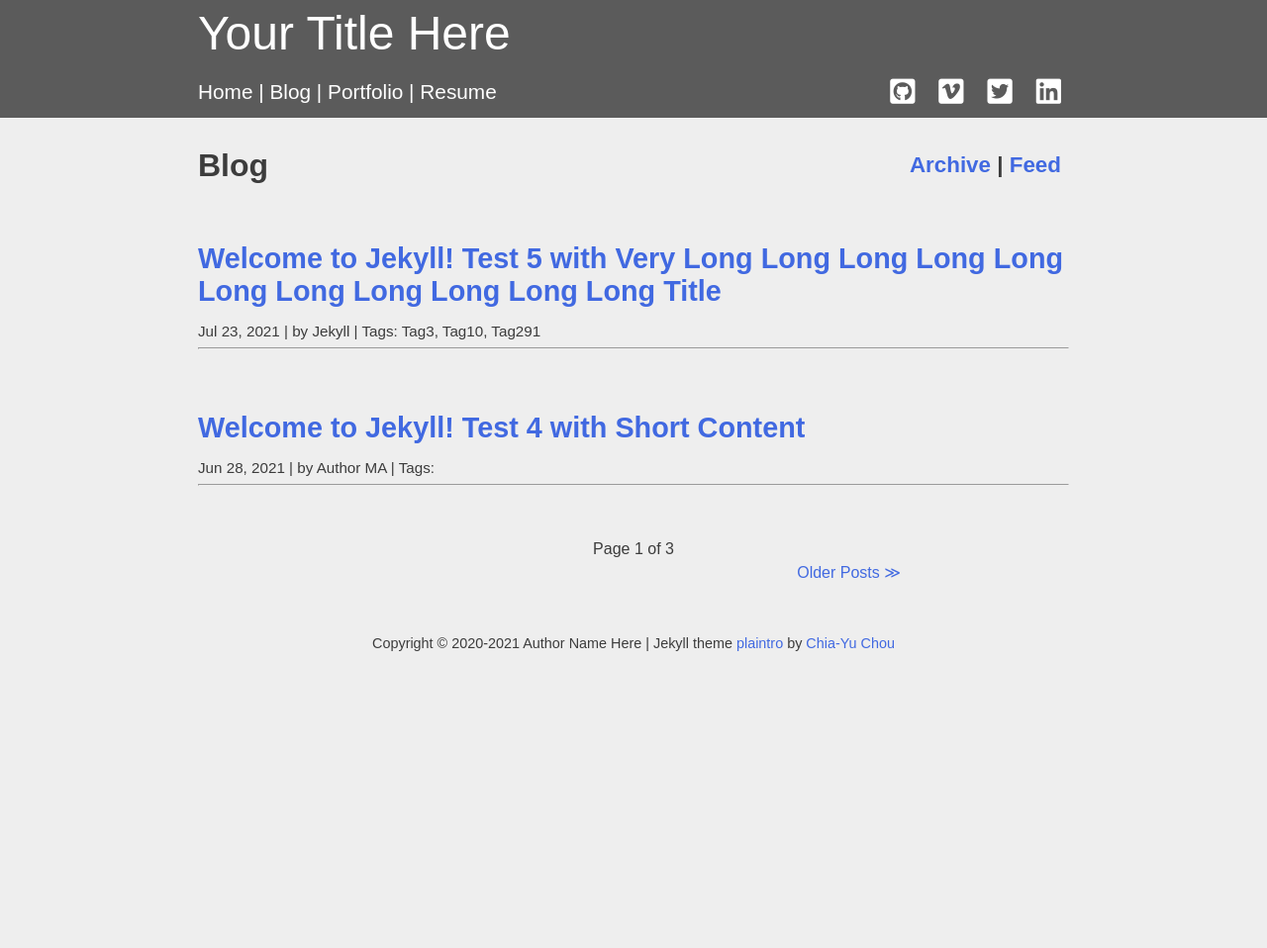
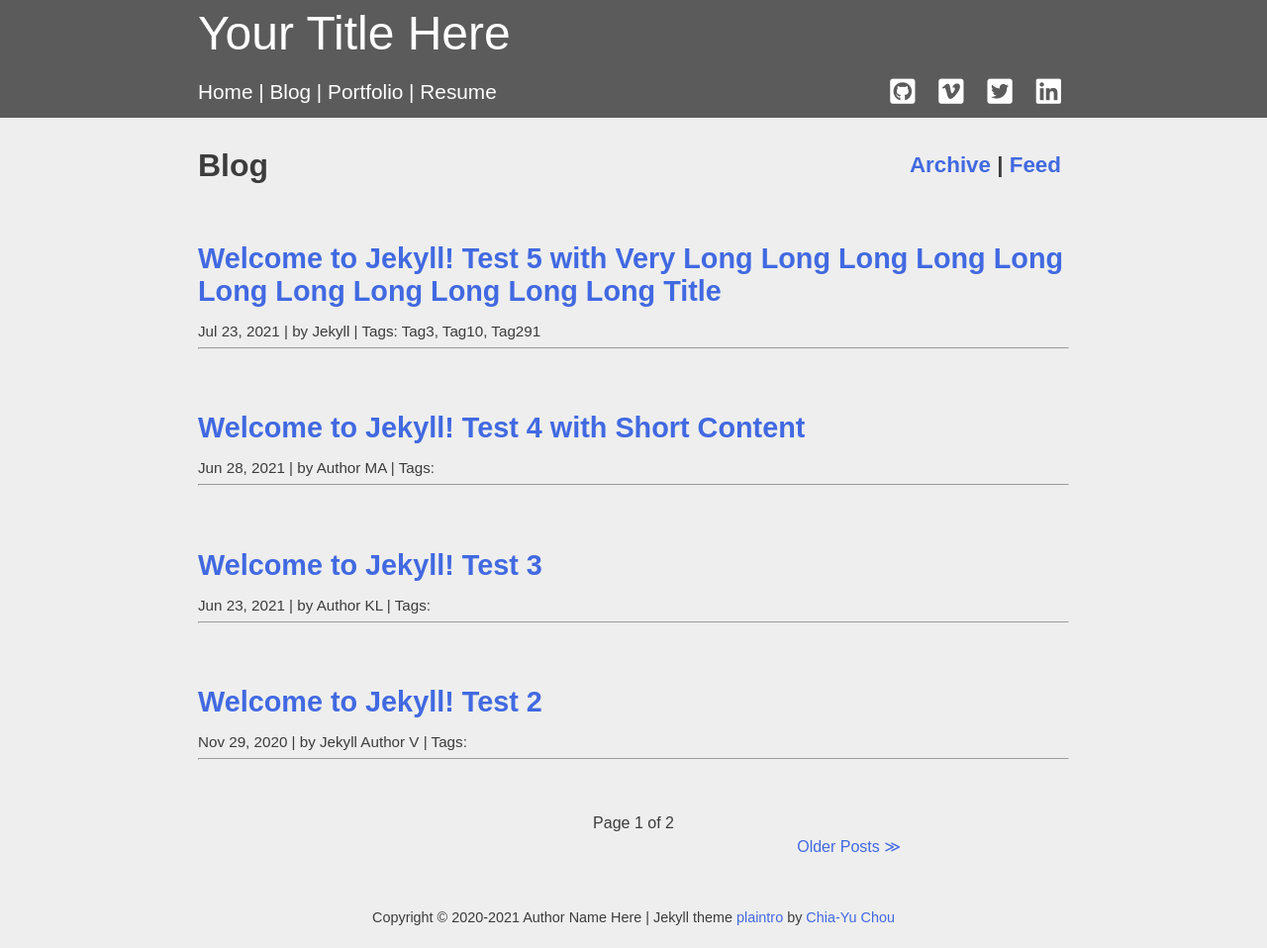
Before and after one commit to xh5a5n6k6/plaintro, a Jekyll site: the page built from blog/index.html, in a window 1280 px wide and 958 px high. Shown: the whole window at 99% size. Built offline with Jekyll 4.4.1, drawn with Linux system fonts in a browser that asks for light colours; nearby versions of some CDN libraries; some web fonts are replaced; the list of posts is cut into pages by our own code.

Commit message:
Add portfolio layout and default page & update footer css

```diff
--- a/_config.yml
+++ b/_config.yml
@@ -5,10 +5,13 @@
 
 # Starting year shown in the footer
 # i.e. Copyright [start-year]-[this-year]
+#
+# if you only want to show this year, edit this value to blank.
+# i.e. Copyright [this-year]
 start-year: 2020
 
 # Pagination setup
-paginate: 2
+paginate: 4
 paginate_path: "/blog/page:num/"
 
 # Custom blog post file path
--- a/_includes/footer.html
+++ b/_includes/footer.html
@@ -1,3 +1,7 @@
 <div class="site-footer-content">
-    <p class="site-footer-p">Copyright &copy; {{ site.start-year }}-{{ site.time | date: '%Y' }} {{ site.author }} | Jekyll theme <a href="https://github.com/xh5a5n6k6/plaintro/">plaintro</a> by <a href="https://xh5a5n6k6.github.io/">Chia-Yu Chou</a></p>
+    {% if site.start-year %}
+        <p class="site-footer-p">Copyright &copy; {{ site.start-year }}-{{ site.time | date: '%Y' }} {{ site.author }} | Jekyll theme <a href="https://github.com/xh5a5n6k6/plaintro/">plaintro</a> by <a href="https://xh5a5n6k6.github.io/">Chia-Yu Chou</a></p>
+    {% else %}
+        <p class="site-footer-p">Copyright &copy; {{ site.time | date: '%Y' }} {{ site.author }} | Jekyll theme <a href="https://github.com/xh5a5n6k6/plaintro/">plaintro</a> by <a href="https://xh5a5n6k6.github.io/">Chia-Yu Chou</a></p>
+    {% endif %}
 </div>
--- /dev/null
+++ b/_includes/portfolio-category.html
@@ -0,0 +1,2 @@
+<h1 class="site-paragraph-title">{{ include.title }}</h1>
+<hr>
--- a/_layouts/default.html
+++ b/_layouts/default.html
@@ -5,6 +5,7 @@
 </head>
 
 <body>
+    <div class="site-wrapper">
         <header class="site-header">
             {% include header.html %}
         </header>
@@ -20,5 +21,6 @@
         <footer class="site-footer">
             {% include footer.html %}
         </footer>
+    </div>
 </body>
 </html>
```
Also changed, not shown: _includes/portfolio-section.html (added, +12 -0 lines), _includes/portfolio/project-a-description.md (added, +6 -0 lines), _layouts/portfolio.html (added, +7 -0 lines), portfolio/index.html (added, +23 -0 lines), portfolio/project-a.md (added, +9 -0 lines), 1 other file. Lines whose indentation alone changed are shown as unchanged.
